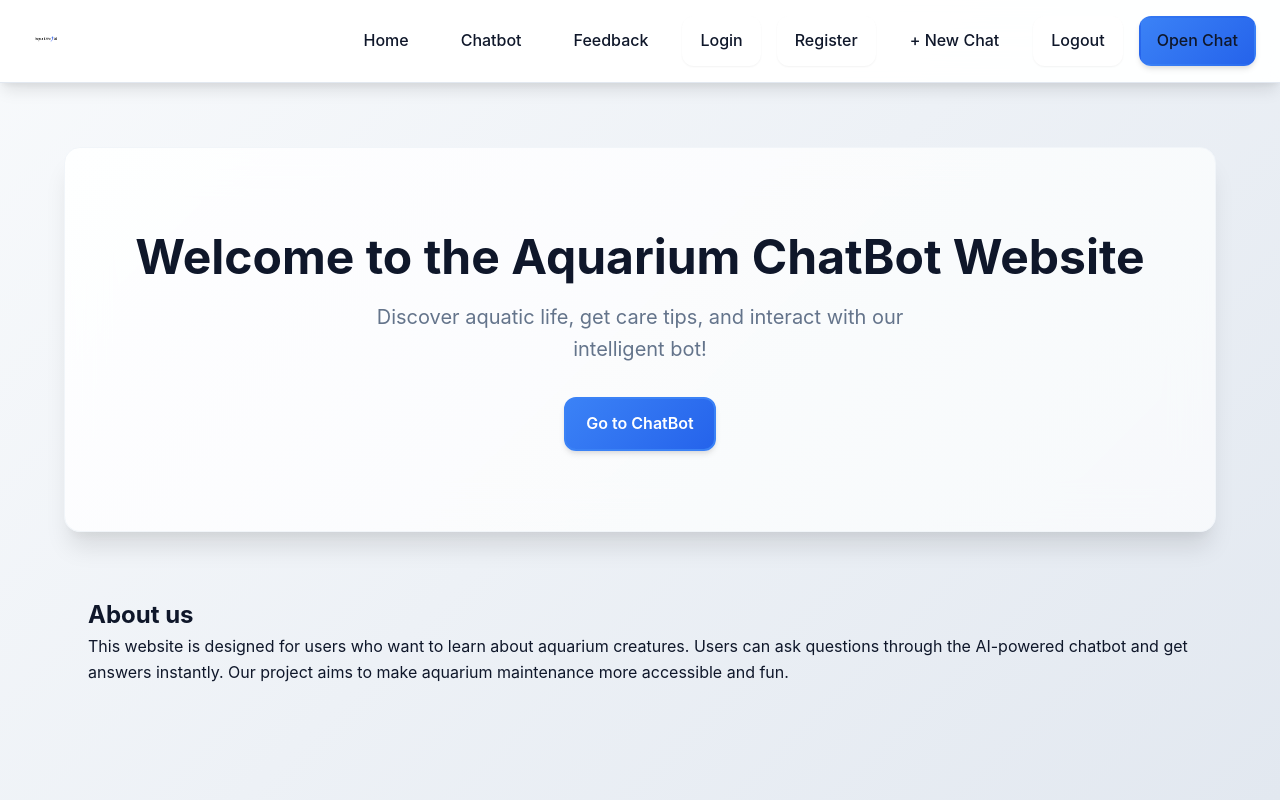
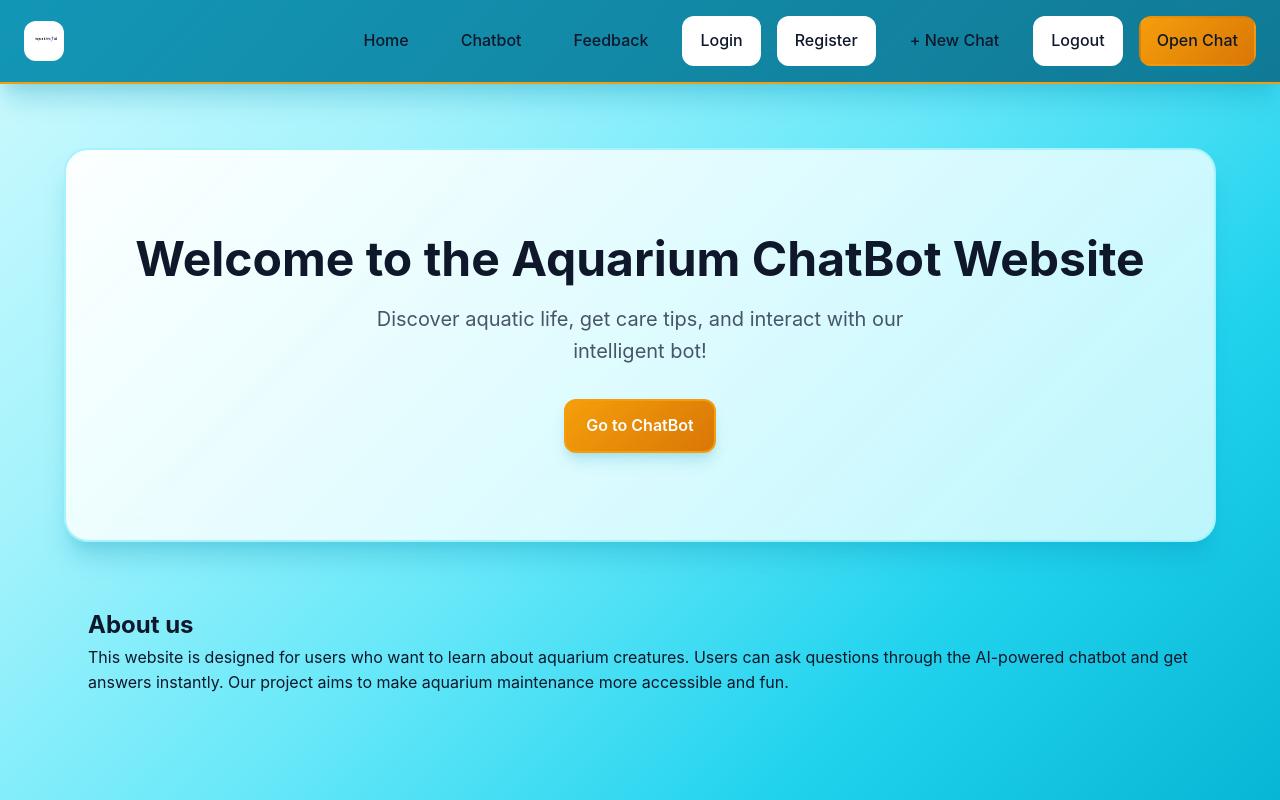
Before and after one commit to enver1241/aquarium-chatbot, a website: page index.html in a window 1280 px wide. Drawn offline with Linux system fonts and the light colour scheme; no server answers.

```diff
--- a/style.css
+++ b/style.css
@@ -1,29 +1,35 @@
 :root {
-  --brand: #0f172a;
-  --brand-hover: #1e293b;
-  --brand-light: #e2e8f0;
-  --accent: #3b82f6;
-  --accent-hover: #2563eb;
-  --accent-light: #dbeafe;
+  --brand: #0891b2;
+  --brand-hover: #0e7490;
+  --brand-light: #cffafe;
+  --accent: #f59e0b;
+  --accent-hover: #d97706;
+  --accent-light: #fef3c7;
+  --secondary: #ec4899;
+  --secondary-hover: #db2777;
+  --secondary-light: #fce7f3;
+  --tertiary: #8b5cf6;
+  --tertiary-hover: #7c3aed;
+  --tertiary-light: #ede9fe;
   --ink: #0f172a;
-  --ink-light: #64748b;
-  --ink-lighter: #94a3b8;
+  --ink-light: #475569;
+  --ink-lighter: #64748b;
   --surface: #ffffff;
-  --surface-alt: #f8fafc;
-  --surface-hover: #f1f5f9;
-  --border: #e2e8f0;
-  --border-light: #f1f5f9;
-  --success: #059669;
-  --error: #dc2626;
-  --warning: #d97706;
-  --shadow-sm: 0 1px 2px 0 rgba(0, 0, 0, 0.05);
-  --shadow-md: 0 4px 6px -1px rgba(0, 0, 0, 0.1), 0 2px 4px -1px rgba(0, 0, 0, 0.06);
-  --shadow-lg: 0 10px 15px -3px rgba(0, 0, 0, 0.1), 0 4px 6px -2px rgba(0, 0, 0, 0.05);
-  --shadow-xl: 0 20px 25px -5px rgba(0, 0, 0, 0.1), 0 10px 10px -5px rgba(0, 0, 0, 0.04);
-  --radius-sm: 6px;
-  --radius-md: 8px;
-  --radius-lg: 12px;
-  --radius-xl: 16px;
+  --surface-alt: #f0fdff;
+  --surface-hover: #e6fffa;
+  --border: #67e8f9;
+  --border-light: #a5f3fc;
+  --success: #10b981;
+  --error: #ef4444;
+  --warning: #f59e0b;
+  --shadow-sm: 0 1px 2px 0 rgba(8, 145, 178, 0.1);
+  --shadow-md: 0 4px 6px -1px rgba(8, 145, 178, 0.15), 0 2px 4px -1px rgba(8, 145, 178, 0.1);
+  --shadow-lg: 0 10px 15px -3px rgba(8, 145, 178, 0.2), 0 4px 6px -2px rgba(8, 145, 178, 0.1);
+  --shadow-xl: 0 20px 25px -5px rgba(8, 145, 178, 0.25), 0 10px 10px -5px rgba(8, 145, 178, 0.1);
+  --radius-sm: 8px;
+  --radius-md: 12px;
+  --radius-lg: 16px;
+  --radius-xl: 24px;
 }
 
 * {
@@ -45,7 +51,7 @@
   font-family: -apple-system, BlinkMacSystemFont, 'Segoe UI', Roboto, 'Helvetica Neue', Arial, sans-serif;
   line-height: 1.6;
   color: var(--ink);
-  background: linear-gradient(135deg, #f8fafc 0%, #e2e8f0 100%);
+  background: linear-gradient(135deg, #cffafe 0%, #a5f3fc 25%, #67e8f9 50%, #22d3ee 75%, #06b6d4 100%);
   -webkit-font-smoothing: antialiased;
   -moz-osx-font-smoothing: grayscale;
   text-rendering: optimizeLegibility;
@@ -75,13 +81,13 @@
   align-items: center;
   justify-content: space-between;
   padding: 16px 24px;
-  background: rgba(255, 255, 255, 0.95);
+  background: linear-gradient(135deg, rgba(8, 145, 178, 0.95), rgba(14, 116, 144, 0.95));
   backdrop-filter: blur(20px);
-  box-shadow: var(--shadow-lg);
+  box-shadow: var(--shadow-xl);
   position: sticky;
   top: 0;
   z-index: 100;
-  border-bottom: 1px solid var(--border);
+  border-bottom: 2px solid var(--accent);
   min-height: 72px;
 }
 
@@ -91,7 +97,8 @@
   gap: 12px;
   font-weight: 700;
   text-decoration: none;
-  color: var(--ink);
+  color: white;
+  font-size: 1.2em;
 }
 
 .brand-logo {
@@ -135,8 +142,9 @@
 .nav-links a:hover {
   background: var(--accent-light);
   border-color: var(--accent);
-  transform: translateY(-2px);
+  transform: translateY(-2px) scale(1.05);
   color: var(--accent-hover);
+  box-shadow: var(--shadow-md);
 }
 
 .nav-li.btn {
@@ -190,14 +198,16 @@
   background: linear-gradient(135deg, var(--accent), var(--accent-hover));
   color: #fff;
   border-color: var(--accent);
-  box-shadow: var(--shadow-md);
+  box-shadow: var(--shadow-lg);
+  position: relative;
+  overflow: hidden;
 }
 
 .btn-primary:hover {
-  background: linear-gradient(135deg, var(--accent-hover), #1d4ed8);
+  background: linear-gradient(135deg, var(--accent-hover), #b45309);
   border-color: var(--accent-hover);
-  box-shadow: var(--shadow-lg);
-  transform: translateY(-2px);
+  box-shadow: var(--shadow-xl);
+  transform: translateY(-3px) scale(1.02);
 }
 
 .btn-primary:active {
@@ -226,14 +236,16 @@
 
 /* HERO SECTION */
 .hero {
-  background: linear-gradient(135deg, rgba(255, 255, 255, 0.9), rgba(248, 250, 252, 0.9));
-  backdrop-filter: blur(20px);
+  background: linear-gradient(135deg, rgba(255, 255, 255, 0.95), rgba(207, 250, 254, 0.9));
+  backdrop-filter: blur(25px);
   padding: 80px 40px;
   text-align: center;
   border-radius: var(--radius-xl);
   margin: 40px 0;
   box-shadow: var(--shadow-xl);
-  border: 1px solid var(--border-light);
+  border: 2px solid var(--border-light);
+  position: relative;
+  overflow: hidden;
 }
 
 .hero h1 {
```
